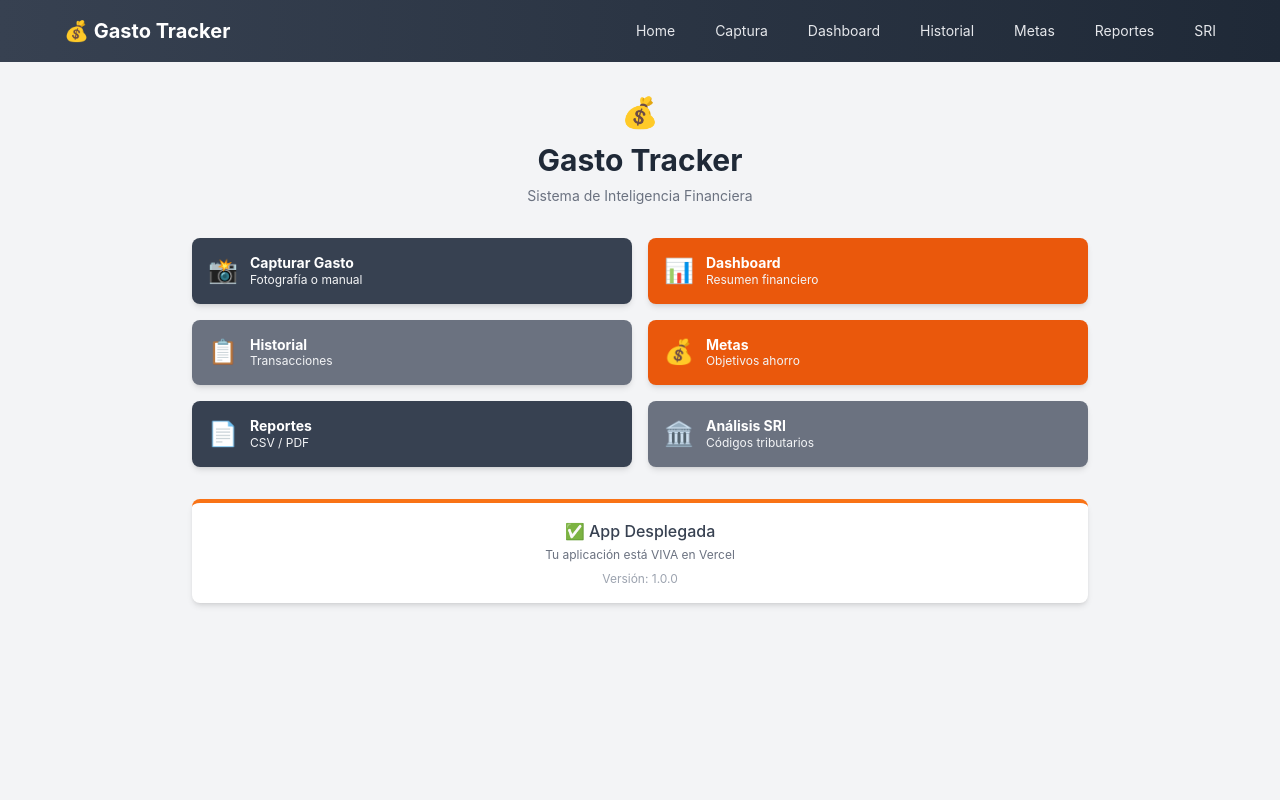
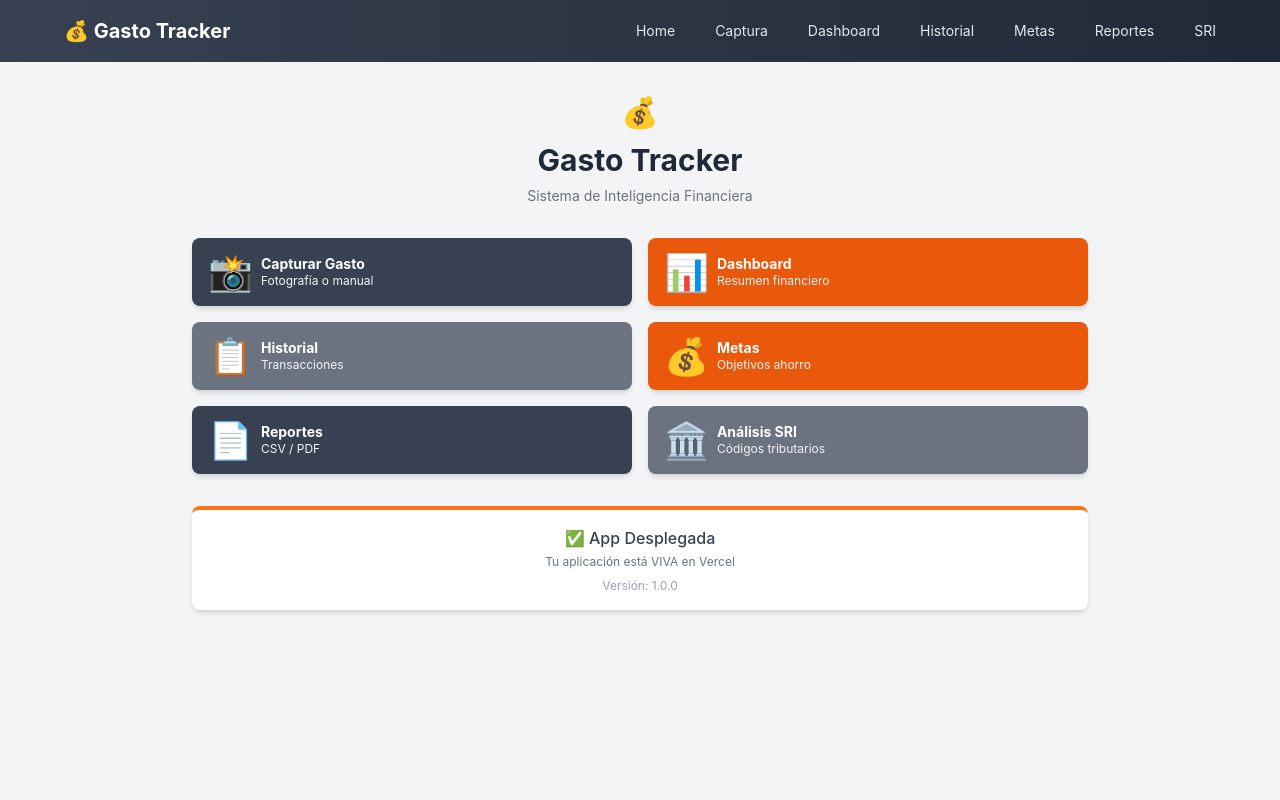
Before and after one commit to wilmanhf/gasto-tracker-app, a React (Vite) app: page / in a window 1280 px wide. Shown: the top 800 px of the page. Built offline with nearby package versions, Linux system fonts and the light colour scheme.

Commit message:
fix: emoji más grande (text-4xl) y gap reducido

```diff
--- a/src/pages/Home.jsx
+++ b/src/pages/Home.jsx
@@ -64,9 +64,9 @@ export default function Home() {
             <Link
               key={idx}
               to={opcion.to}
-              className={`${opcion.color} text-white rounded-lg p-4 transition transform hover:scale-105 active:scale-95 shadow-md flex items-center gap-3`}
+              className={`${opcion.color} text-white rounded-lg p-4 transition transform hover:scale-105 active:scale-95 shadow-md flex items-center gap-2`}
             >
-              <div className="text-2xl flex-shrink-0">{opcion.icon}</div>
+              <div className="text-4xl flex-shrink-0 leading-none">{opcion.icon}</div>
               <div className="text-left min-w-0">
                 <h2 className="font-bold text-sm leading-tight">{opcion.titulo}</h2>
                 <p className="text-xs text-gray-100">{opcion.descripcion}</p>
```
